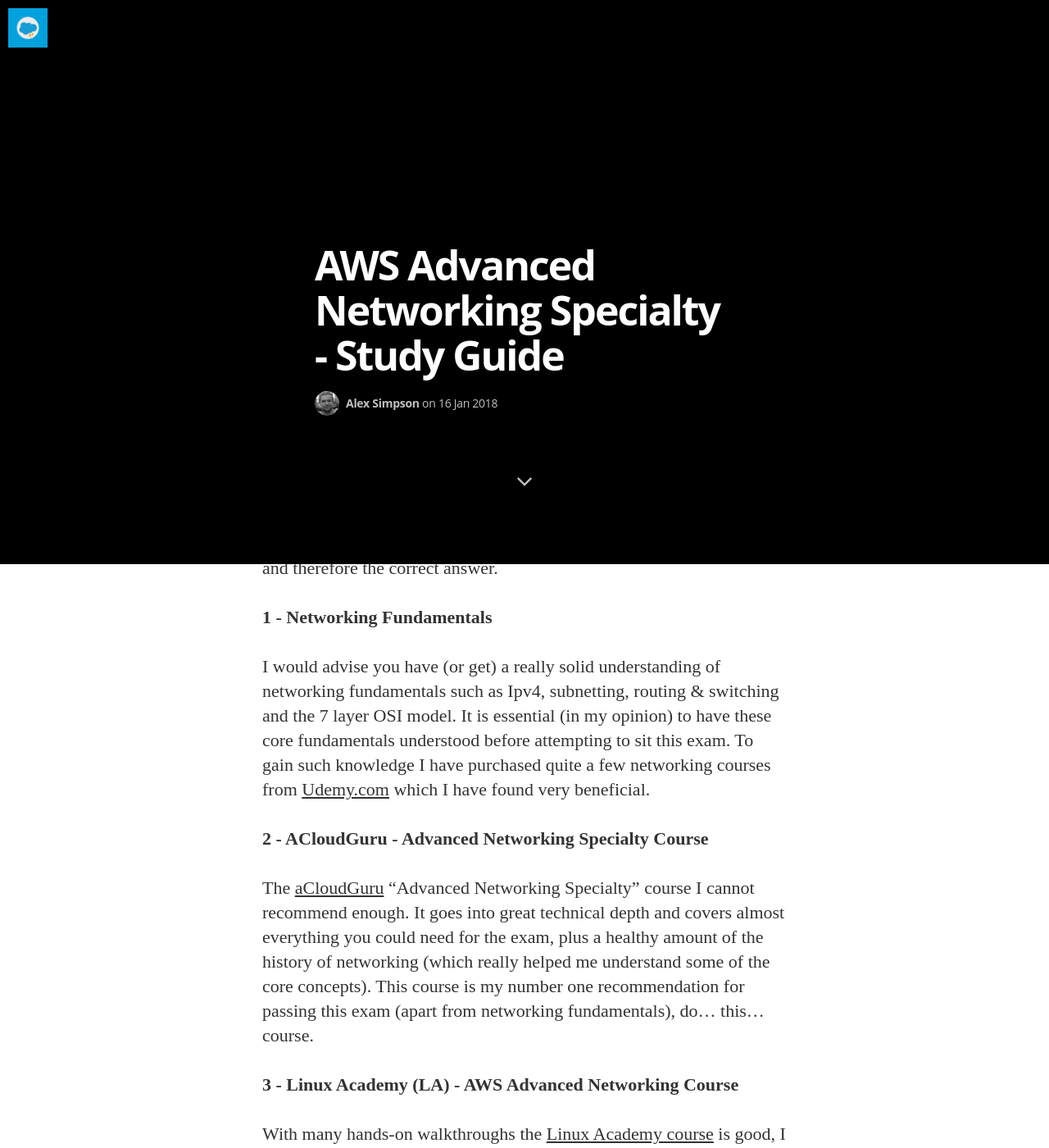
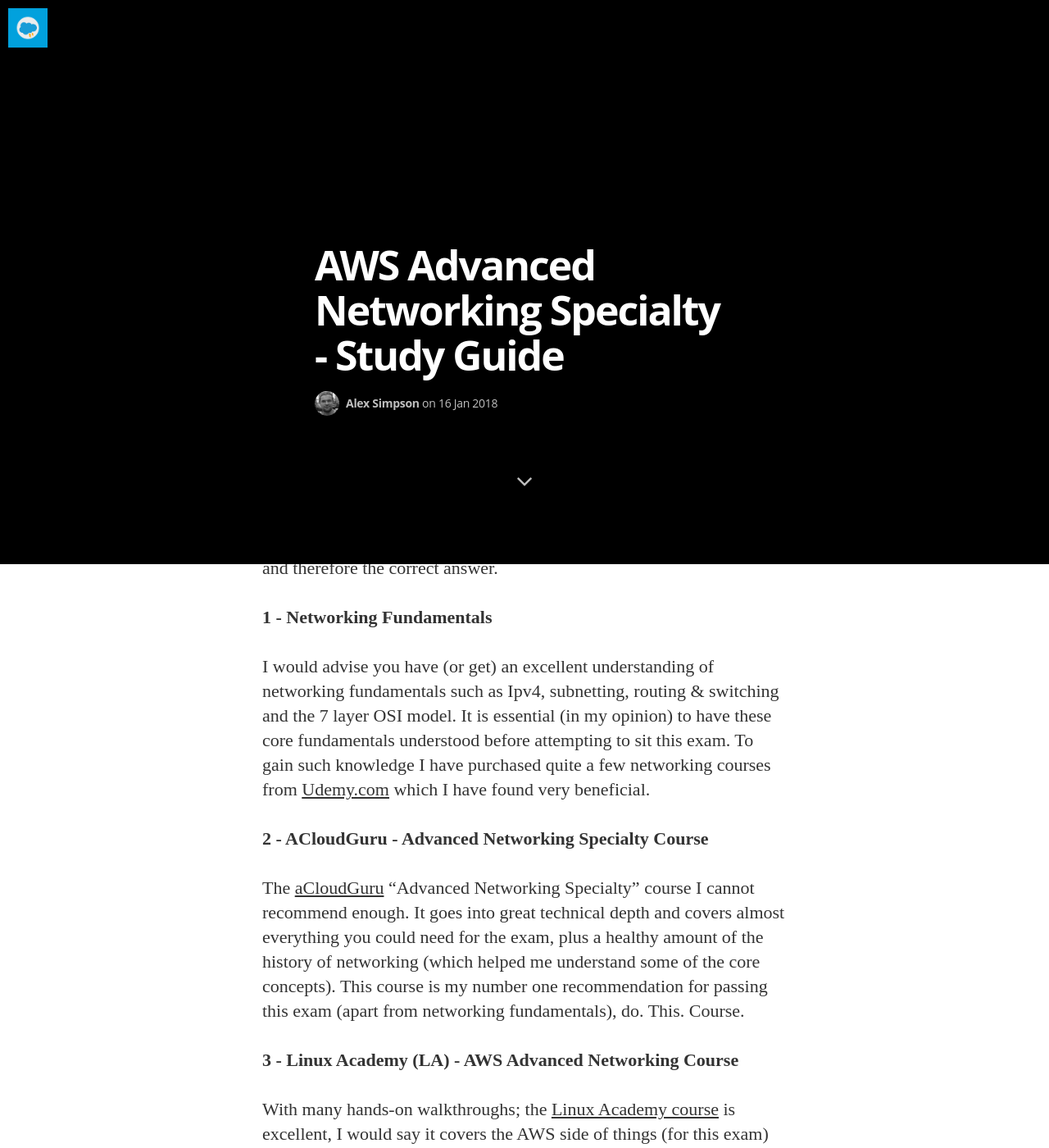
Before and after one commit to vendablefall/blog.leet.cloud, a Jekyll site: the page built from _posts/2018-01-15-AWS-Advanced-Networking-Study-Guide.markdown, in a window 1280 px wide and 1400 px high, scrolled down 712 px. Shown: the whole window at 82% size. Built offline with Jekyll 4.4.1, drawn with Linux system fonts in a browser that asks for light colours; nearby versions of some CDN libraries; some web fonts are replaced; comment, search, counter and statistics services are not loaded; some of the changed text lies outside the part shown.

Commit message:
ADSVANCED NETWORKING post grammarly

```diff
--- a/_posts/2018-01-15-AWS-Advanced-Networking-Study-Guide.markdown
+++ b/_posts/2018-01-15-AWS-Advanced-Networking-Study-Guide.markdown
@@ -7,22 +7,22 @@
 image: /assets/article_images/studying-for-aws/AWS-Logo.jpg
 ---
 <br>
-Today I passed my AWS Advanced Networking Specialty exam, I won't say by how much I passed, suffice to say, that a pass, is a pass :-). This exam is tough, definitely a BIG step up from the associate level courses. Below I have listed all of the study resources I used to initially fail and then pass the exam.  I have put them in descending order from what I view as the most useful for the exam, too least useful.
+Today I passed my AWS Advanced Networking Specialty exam; I won't say by how much I passed, suffice to say, that a pass, is a pass :-). This exam is tough, definitely a BIG step up from the associate level courses. Below I have listed all of the study resources I used to fail initially and then pass the exam.  I have put them in descending order from what I view as the most useful for the exam, too least useful.
 <br>
 <br>
-The exam is 180 minutes long and consists of 65 questions, the exam took me about 120 minutes, both times I sat it. The questions seem a lot less wordy than the professional level practise questions, I ended up spending less time reading paragraph-long questions and more time picking apart the wording. All the questions are multiple choice and scenario-based, you have to pay a lot of attention to the specific wording of the question, as multiple answers work, but one answer is the "best" and therefore the correct answer.
+The exam is 180 minutes long and consists of 65 questions; the exam took me about 120 minutes, both times I sat it. The questions seem a lot less wordy than the professional level practise questions, I ended up spending less time reading paragraph-long questions and more time picking apart the wording. All the questions are multiple choice and scenario-based, you have to pay much attention to the specific wording of the question, as multiple answers work, but one answer is the "best" and therefore the correct answer.
 
 **1 - Networking Fundamentals**
 
- I would advise you have (or get) a really solid understanding of networking fundamentals such as Ipv4, subnetting, routing & switching and the 7 layer OSI model. It is essential (in my opinion) to have these core fundamentals understood before attempting to sit this exam. To gain such knowledge I have purchased quite a few networking courses from [Udemy.com](https://www.udemy.com/courses/search/?ref=home&src=ukw&q=networking) which I have found very beneficial.
+ I would advise you have (or get) an excellent understanding of networking fundamentals such as Ipv4, subnetting, routing & switching and the 7 layer OSI model. It is essential (in my opinion) to have these core fundamentals understood before attempting to sit this exam. To gain such knowledge I have purchased quite a few networking courses from [Udemy.com](https://www.udemy.com/courses/search/?ref=home&src=ukw&q=networking) which I have found very beneficial.
 
 **2 - ACloudGuru - Advanced Networking Specialty Course**
 
-The [aCloudGuru](https://acloud.guru/learn/aws-certified-advanced-networking-specialty) "Advanced Networking Specialty" course I cannot recommend enough. It goes into great technical depth and covers almost everything you could need for the exam, plus a healthy amount of the history of networking (which really helped me understand some of the core concepts). This course is my number one recommendation for passing this exam (apart from networking fundamentals), do... this... course.
+The [aCloudGuru](https://acloud.guru/learn/aws-certified-advanced-networking-specialty) "Advanced Networking Specialty" course I cannot recommend enough. It goes into great technical depth and covers almost everything you could need for the exam, plus a healthy amount of the history of networking (which helped me understand some of the core concepts). This course is my number one recommendation for passing this exam (apart from networking fundamentals), do. This. Course.
 
 **3 - Linux Academy (LA) - AWS Advanced Networking Course**
 
-With many hands-on walkthroughs the [Linux Academy course](https://linuxacademy.com/amazon-web-services/training/course/name/aws-certified-networking-specialty) is good, I would say it covers the AWS side of things (for this exam) quite substantially. I would also say this course has the best hands-on labs, which are essential to properly understand a product/service. However, it comes up a bit short on the basic networking knowledge needed to pass this exam, for this reason, I have ranked it 3rd.
+With many hands-on walkthroughs; the [Linux Academy course](https://linuxacademy.com/amazon-web-services/training/course/name/aws-certified-networking-specialty) is excellent, I would say it covers the AWS side of things (for this exam) quite substantially. I would also say this course has the best hands-on labs, which are essential to understanding a product/service properly. However, it comes up a bit short on the basic networking knowledge needed to pass this exam, for this reason, I have ranked it 3rd.
 
 **4 - Re:Invent lectures**
 
@@ -65,7 +65,7 @@
 
 **7 - General Study Guides**
 
-Last but not least I found the guide below to be quite useful as this exam is relatively new and there isn't a lot of info on it out there.
+Last but not least I found the guide below to be quite useful as this exam is relatively new and there isn't much info on it out there.
 https://acloud.guru/forums/aws-certified-advanced-networking-specialty/discussion/-Kri4imXe4eBsSu6c36U/pass
 
 Hopefully, this guide has given you a good idea on where to start studying for this exam, let me know if there is anything you think I have missed or left out, I am always open to feedback.
```
